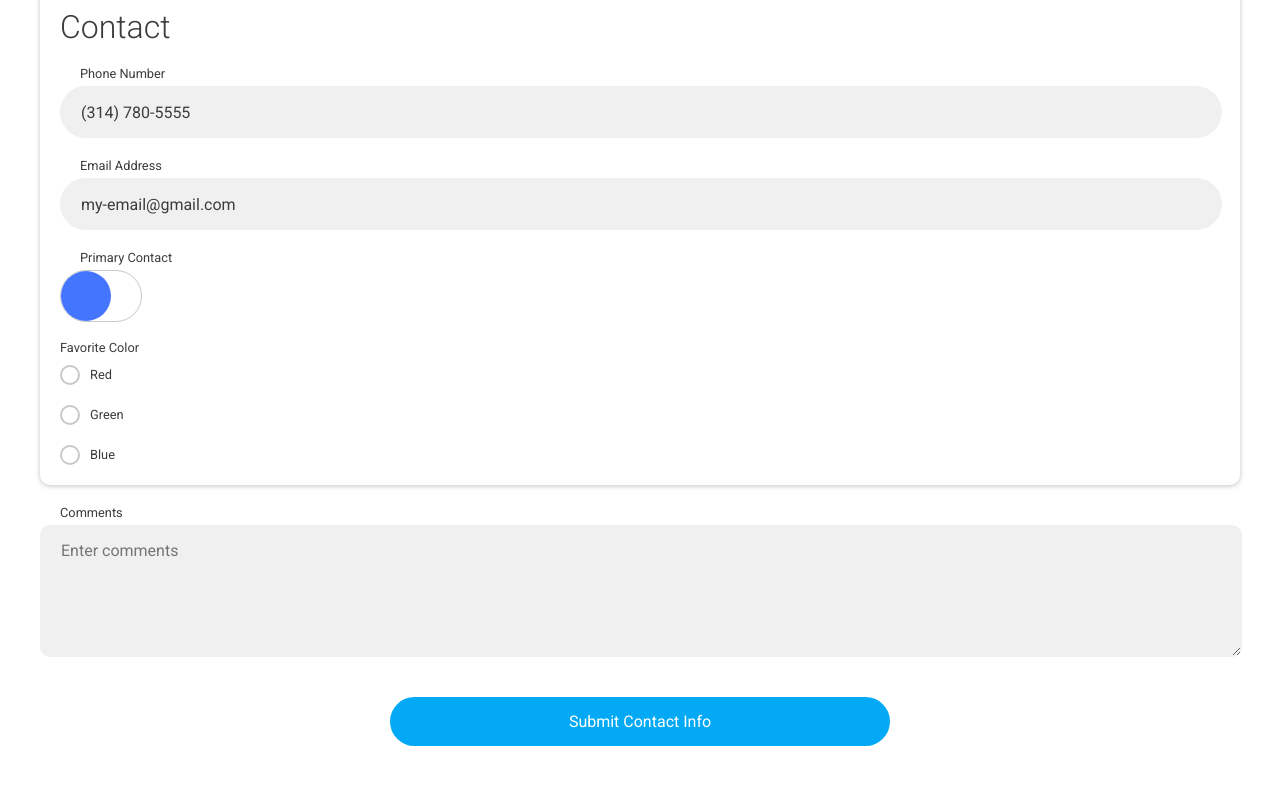
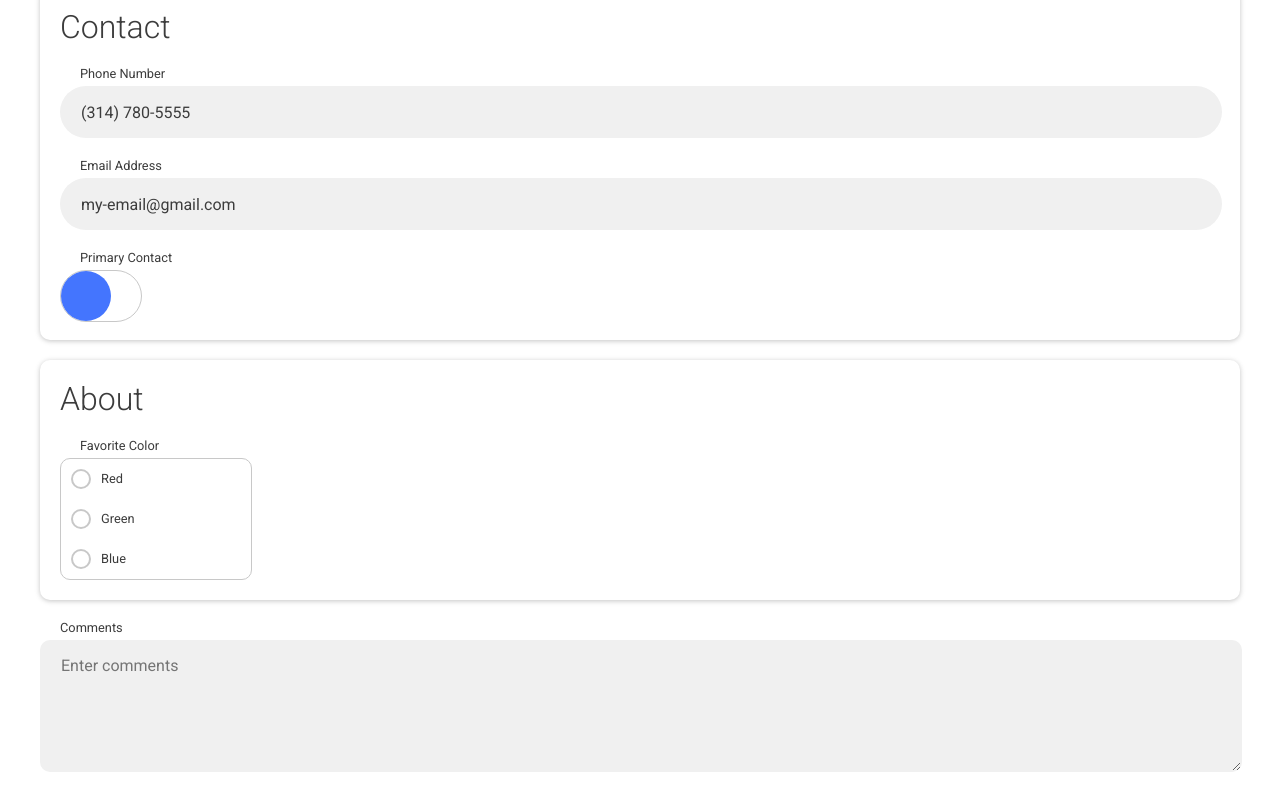
Before and after one commit to TheVVaFFle/react-lightning-form, a React app: page / in a window 1280 px wide. Shown: the part 560-1357 px from the top of the page. Built offline with nearby package versions, Linux system fonts and the light colour scheme.

Commit message:
Radio buttons via data

```diff
--- a/src/components/app/app.tsx
+++ b/src/components/app/app.tsx
@@ -70,29 +70,8 @@ export const App: React.SFC<AppProps> = (props: AppProps) => {
         loading={loadingContact}
         onSubmit={handleSubmitContact}
       >
-        <Section title="Contact">
-          <Section lg={3} data={Test.data.contact} />
-          <Section>
-            <input
-              id="favorite-color-red"
-              type="radio"
-              name="favorite-color"
-              value="Red"
-            />
-            <input
-              id="favorite-color-green"
-              type="radio"
-              name="favorite-color"
-              value="Green"
-            />
-            <input
-              id="favorite-color-blue"
-              type="radio"
-              name="favorite-color"
-              value="Blue"
-            />
-          </Section>
-        </Section>
+        <Section title="Contact" lg={3} data={Test.data.contact} />
+        <Section title="About" data={Test.data.about} />
         <textarea
           id="comments"
           label="Comments"
--- a/src/components/form/form.scss
+++ b/src/components/form/form.scss
@@ -220,8 +220,14 @@
 
     .radio-group {
       > .label {
-        margin-bottom: 10px;
-        margin-left: 0px;
+        margin-bottom: 5px;
+      }
+
+      .radios {
+        border: 1px solid gray(200);
+        border-radius: 10px;
+        display: inline-block;
+        padding: 10px;
       }
     }
 
--- a/src/data/index.ts
+++ b/src/data/index.ts
@@ -1,7 +1,8 @@
 import { FormComponentType } from "../components/form/form";
 import { ValidationType } from "../utility/validation";
 
-const suffixOptions: string[] = ["Sr.", "Jr.", "I", "II", "III"];
+const suffixOptions: string[] = ["Sr.", "Jr.", "I", "II", "III"],
+  colorOptions: string[] = ["Red", "Green", "Blue"];
 
 export const validateComments = (value: string) => {
   return value && value.length >= 10 && value.length <= 30;
@@ -40,6 +41,13 @@ export const Test = {
       type: FormComponentType.TextArea,
       validate: validateComments,
       errormessage: "Must be between 10 and 30 characters."
+    },
+    about: {
+      favoriteColor: {
+        type: FormComponentType.RadioGroup,
+        name: "favorite-color",
+        options: colorOptions
+      }
     }
   }
 };
--- a/src/utility/form.tsx
+++ b/src/utility/form.tsx
@@ -285,6 +285,25 @@ export const FormUtility = {
                 errormessage={v.errormessage || "Error, invalid input."}
               />
             );
+          } else if (v.type === FormComponentType.RadioGroup) {
+            const options: JSX.Element[] = v.options.map((option: any) => {
+              return (
+                <input
+                  key={option}
+                  id={`favorite-color-${option.toLowerCase()}`}
+                  type="radio"
+                  name={v.name}
+                  label={option}
+                  value={option}
+                />
+              );
+            });
+
+            return (
+              <div id={v.name} className="radio-group" type="radio-group">
+                {options}
+              </div>
+            );
           }
         }
 
@@ -422,7 +441,7 @@ export const FormUtility = {
         return (
           <div id={child.props.id} className="radio-group" type="radio-group">
             {label}
-            {radios}
+            <div className="radios">{radios}</div>
           </div>
         );
       } else if (child.props.type === FormComponentType.Dropdown) {
```
